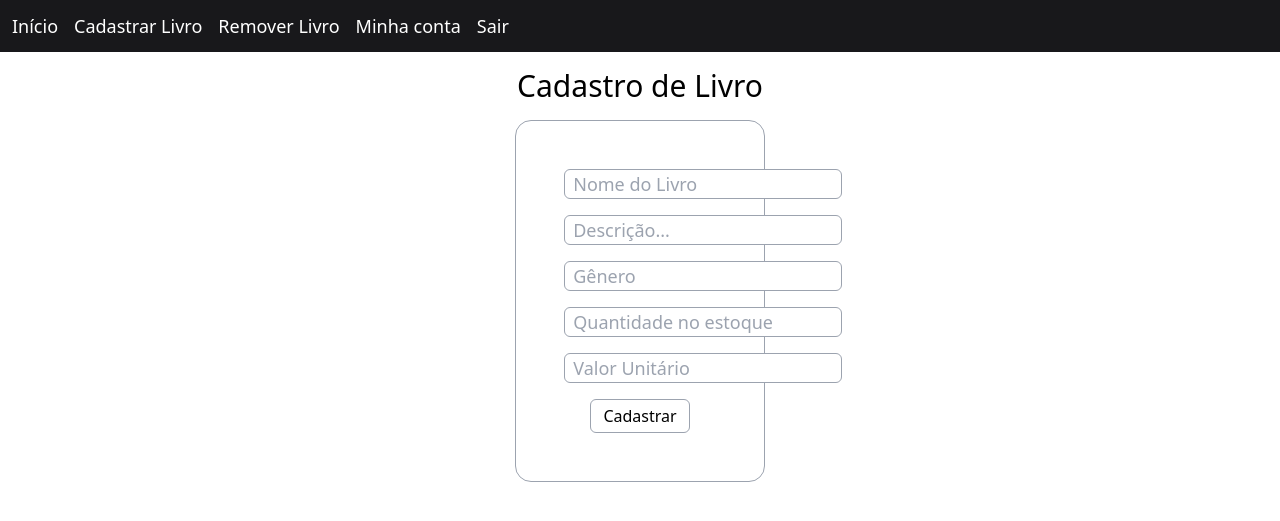
After one commit to LeonardoGuerrini/sistemacadastrolivros, a PHP site: page /cadastrolivro.php in a window 1280 px wide. The commit adds this page. Shown: the top 521 px of the page. Run offline with PHP 8.4, Linux system fonts and the light colour scheme; some libraries are stand-ins or nearby versions.

Commit message:
Add files via upload

```diff
--- /dev/null
+++ b/cadastrolivro.php
@@ -0,0 +1,63 @@
+<?php
+include('conexao.php');
+
+if(isset($_POST['nome']) && isset($_POST['descricao']) && isset($_POST['genero']) && isset($_POST['estoque']) && isset($_POST['valor'])){
+    $nome = $mysqli->real_escape_string($_POST['nome']);
+    $descricao = $mysqli->real_escape_string($_POST['descricao']);
+    $genero = $mysqli->real_escape_string($_POST['genero']);
+    $estoque = $mysqli->real_escape_string($_POST['estoque']);
+    $valor = $mysqli->real_escape_string($_POST['valor']);
+
+    // Verificar se o livro já existe
+    $sql = "SELECT * FROM livro WHERE nome = '$nome'";
+    $sql_query = $mysqli->query($sql);
+
+    if($sql_query->num_rows > 0){
+        echo "Usuário já cadastrado";
+    } else{
+        $sql = "INSERT INTO livro(nome, descricao, genero, estoque, valor) VALUES ('$nome', '$descricao', '$genero', '$estoque', '$valor')";
+
+        if($mysqli->query($sql) === TRUE){
+            echo "Cadastro realizado com sucesso!";
+        } else{
+            echo "Erro: ". $mysqli->error;
+        }
+    }
+}
+
+?>
+
+<!DOCTYPE html>
+<html lang="pt-BR">
+<head>
+    <meta charset="UTF-8">
+    <meta name="viewport" content="width=device-width, initial-scale=1.0">
+    <title>Cadastro | Biblioteca</title>
+    <link rel="stylesheet" href="style.css">
+    <script src="https://cdn.tailwindcss.com"></script>
+</head>
+<body>
+    <nav class="bg-zinc-900	text-white p-3 text-lg">
+        <ul class="flex flex-row gap-4">
+            <li><a href="principal.php">Início</a></li>
+            <li><a href="cadastrolivro.php">Cadastrar Livro</a></li>
+            <li><a href="#">Remover Livro</a></li>
+            <li><a href="#">Minha conta</a></li>
+            <li><a href="#">Sair</a></li>
+        </ul>
+    </nav>
+
+    <section class="flex flex-col text-center m-4">
+        <h1 class="text-3xl">Cadastro de Livro</h1>
+        <form action="" method="post" class="border rounded-2xl border-gray-400 m-auto mt-4 w-1/5 p-10">
+            <input type="text" name="nome" id="nome" placeholder="Nome do Livro" class="border rounded-md border-gray-400 text-lg m-2 px-2" required>
+            <input type="text" name="descricao" id="descricao" placeholder="Descrição..." class="border rounded-md border-gray-400 text-lg m-2 px-2" required>
+            <input type="text" name="genero" id="genero" placeholder="Gênero" class="border rounded-md border-gray-400 text-lg m-2 px-2" required>
+            <input type="number" name="estoque" id="estoque" placeholder="Quantidade no estoque" class="border rounded-md border-gray-400 text-lg m-2 px-2" required>
+            <input type="number" name="valor" id="valor" placeholder="Valor Unitário" step="0.01" min="0" class="border rounded-md border-gray-400 text-lg m-2 px-2" required>
+            <input type="submit" value="Cadastrar" class="m-2 border rounded-md px-3 py-1 border-gray-400 font-medium hover:cursor-pointer">
+        </form>
+    </section>
+
+</body>
+</html>
```
Also changed, not shown: cadastro.php (+21 -13 lines), index.php (+14 -9 lines), principal.php (+23 -3 lines).
